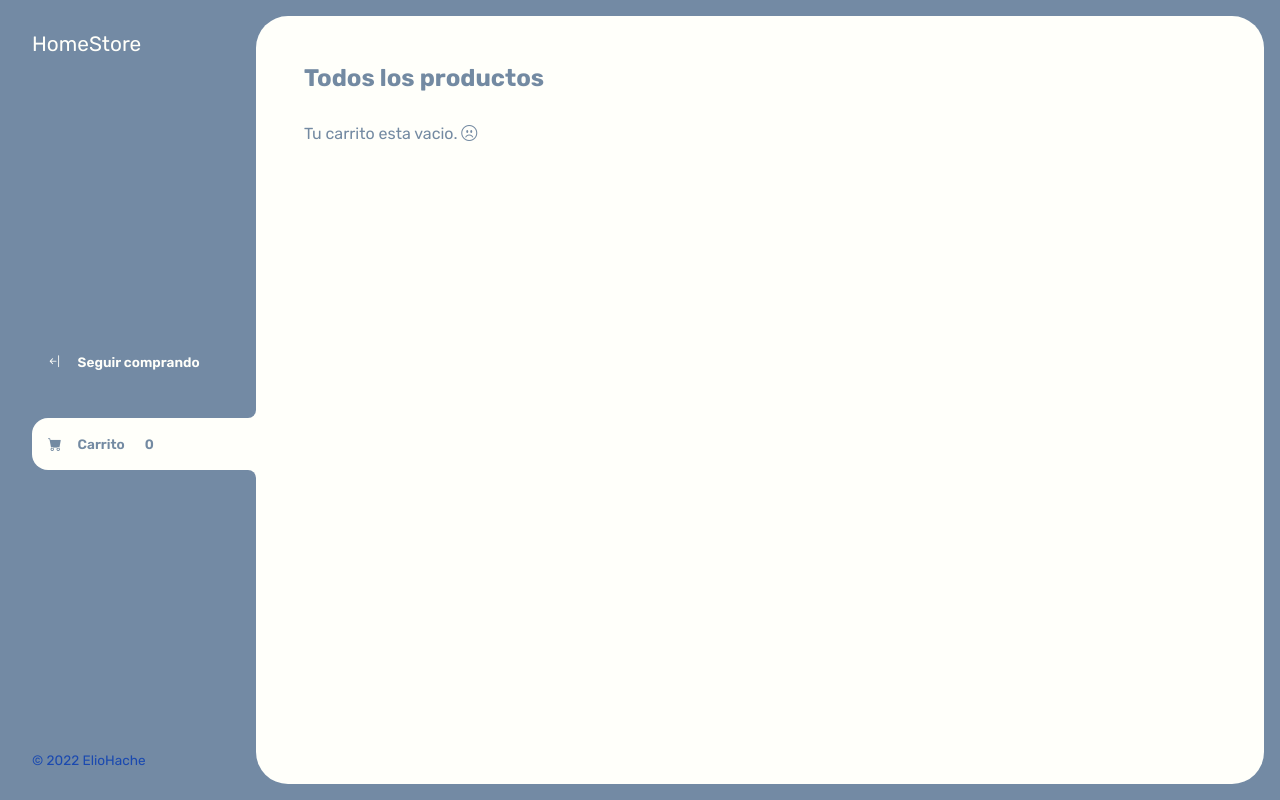
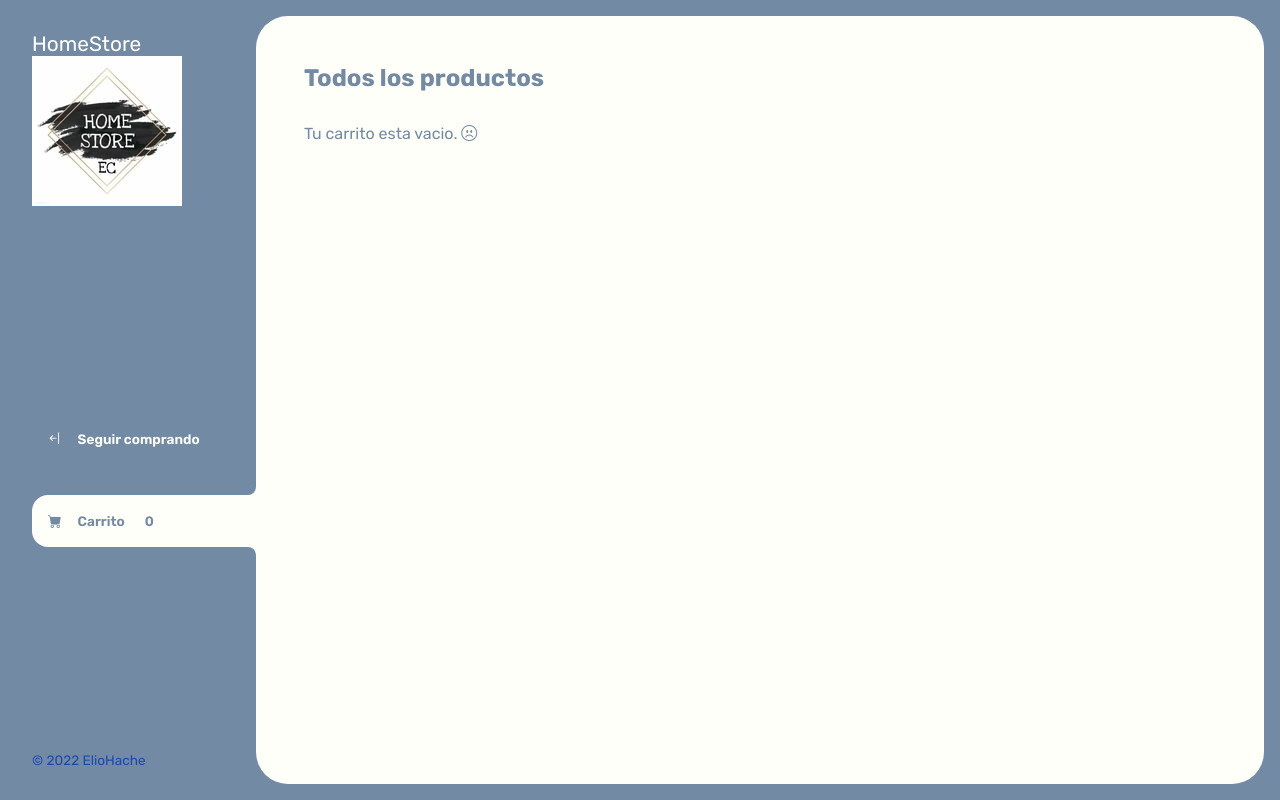
Before and after one commit to elio-joel/elio-heredia-proyecto-final-JS, a plain HTML site: page carrito.html in a window 1280 px wide. Drawn offline with nearby package versions, Linux system fonts and the light colour scheme.

Commit message:
proyecto listo

```diff
--- a/carrito.html
+++ b/carrito.html
@@ -17,7 +17,7 @@
 
 
     <title>HomeStore_EC-Web: Articulos de Decoracion, Bazar y Hogar a precios accesibles. Bienvenidos!</title>
-    <link rel="shortcut icon" href="./local/logo.jpg">
+    <link rel="shortcut icon" href="./img/logo.jpg">
 </head>
 
 
@@ -26,6 +26,7 @@
         <aside>
             <header>
                 <h1 class="logo">HomeStore</h1>
+                <img src="./img/logo.jpg" alt="">
             </header>
             <nav>
                 <ul>
```
Also changed, not shown: index.html (+2 -1 lines), img/cargando.gif (deleted), img/logo.jpg (added).
